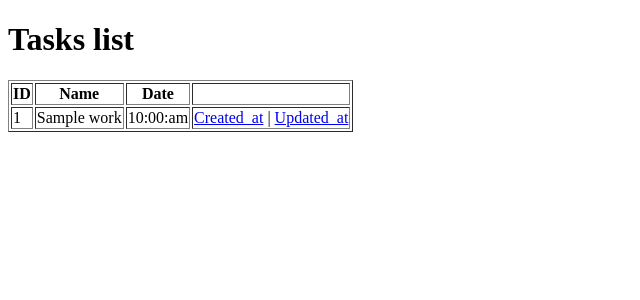
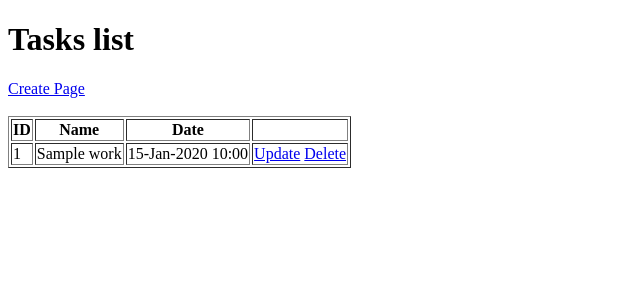
Before and after one commit to Nyein-Changithub/php-lessons, a PHP site: page /php_lessons/php/04_read.php in a window 1280 px wide. Shown: the top 300 px of the page, without its empty margins (0-640 px from the left). Run offline with PHP 8.4, Linux system fonts and the light colour scheme; tables that the repository leaves empty or names only in its code hold one stand-in row (values such as "Sample post").

Commit message:
I updated some code

```diff
--- a/php/04_read.php
+++ b/php/04_read.php
@@ -9,6 +9,8 @@
 <body>
 
     <h1>Tasks list</h1>
+    <a href="./04_create.php">Create Page</a><br><br>
+
     <table border= "1">
         <thead>
             <tr>
@@ -44,14 +46,14 @@
 
             while ($row= mysqli_fetch_assoc($query)){
 
-                $time= date ('g:i:a',strtotime($row['created_at']));
+                $time= date ('d-M-Y g:i',strtotime($row['created_at']));
                 echo "  <tr>
                             <td>{$row['id']}</td>
                             <td>{$row['name']}</td>
                             <td>$time</td>
                             <td>
-                                <a href='#'>Created_at</a> |
-                                <a href='#'>Updated_at</a>
+                                <a href='./04_update.php?id={$row['id']}'>Update</a>
+                                <a href='./04_delete.php?id={$row['id']}'>Delete</a>
                             </td>
                          </tr> ";
             }
```
